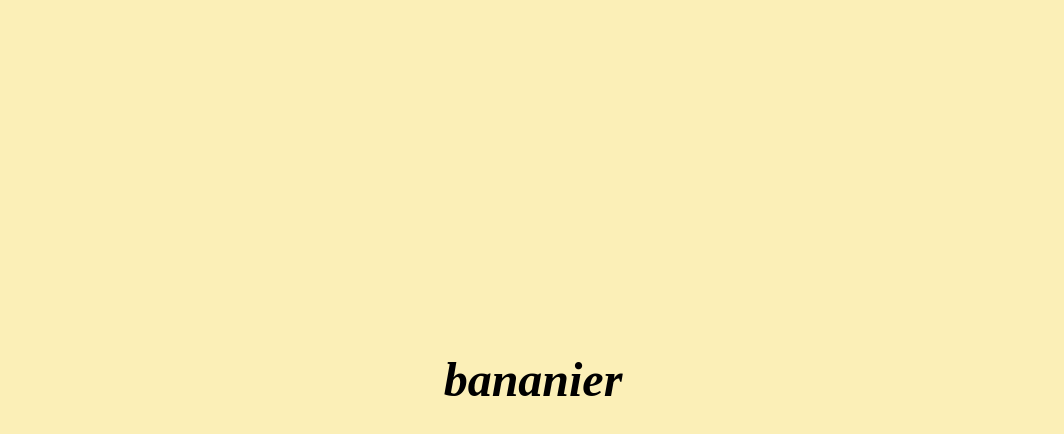
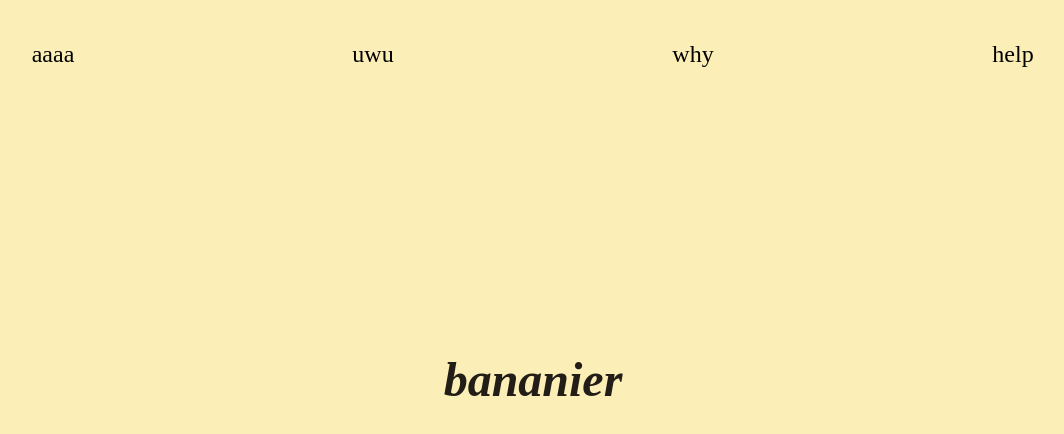
Before and after one commit to DVDTSB/bananier.science, a React (Create React App) app: page / in a window 1280 px wide. Shown: the top 434 px of the page, without its empty margins (107-1171 px from the left). Built offline with nearby package versions, Linux system fonts and the light colour scheme.

Commit message:
added epicness

```diff
--- a/src/App.js
+++ b/src/App.js
@@ -1,8 +1,22 @@
 function App() {
   return (
-    <div>
-      <h1 class="bananier"><i>bananier</i></h1>
+    <>
+    <table>
+      <tr class="navbar">
+        <td class="element">aaaa</td>
+        <td class="element">uwu</td>
+        <td class="element">why</td>
+        <td class="element">help</td>
+      </tr>
+    </table>
+    <div class="bananier">
+      <a onClick={()=>{
+        window.open("https://ro.wikipedia.org/wiki/Bananier", "_blank")
+      }}>
+        <h1><i>bananier</i></h1>
+      </a>
     </div>
+    </>
   );
 }
 
--- a/src/index.css
+++ b/src/index.css
@@ -1,12 +1,11 @@
 .bananier {
-  color : black;
   position: absolute;
   animation-name: bananierstart;
   animation-duration: 4s;
   opacity: 0;
   animation-delay: 1s;
   animation-fill-mode: forwards;
-  font-size: 300%;
+  font-size: 150%;
   right: 50%;
   transform-origin: center;
   -ms-transform: translateX(+50%);
@@ -16,6 +15,78 @@
   from {top: 0%; opacity: 0;}
   to {top: 40%; opacity: 1;}
 }
+
+.navbar{
+  right: 50%;
+}
+.element{
+  --stagger-delay:1s;
+}
+.element:nth-child(1){
+  left:12.5%;
+  position: absolute;
+  animation-name: elementstart;
+  animation-duration: 1s;
+  opacity: 0;
+  animation-fill-mode: forwards;
+  font-size: 150%;
+  transform-origin: center;
+  animation-delay : 1s;
+  -ms-transform: translateX(-50%);
+  transform: translateX(-50%);
+}
+.element:nth-child(2){
+  left:37.5%;
+  position: absolute;
+  animation-name: elementstart;
+  animation-duration: 1s;
+  opacity: 0;
+  animation-fill-mode: forwards;
+  font-size: 150%;
+  transform-origin: center;
+  animation-delay : 3s;
+  -ms-transform: translateX(-50%);
+  transform: translateX(-50%);
+}
+.element:nth-child(3){
+  left: 62.5%;
+  position: absolute;
+  animation-name: elementstart;
+  animation-duration: 1s;
+  opacity: 0;
+  animation-fill-mode: forwards;
+  font-size: 150%;
+  transform-origin: center;
+  animation-delay : 2s;
+  -ms-transform: translateX(-50%);
+  transform: translateX(-50%);
+}
+.element:nth-child(4){
+  left:87.5%;
+  position: absolute;
+  animation-name: elementstart;
+  animation-duration: 4s;
+  opacity: 0;
+  animation-fill-mode: forwards;
+  font-size: 150%;
+  transform-origin: center;
+  animation-delay : 3s;
+  -ms-transform: translateX(-50%);
+  transform: translateX(-50%);
+}
+@keyframes elementstart{
+  from {top: 0%; opacity: 0;}
+  to {top: 5%; opacity: 1;}
+}
+
+h1{
+  color : #221E17;
+}
+
+
+a:hover{
+  color: #423C2D;
+}
 body{
   background-color: #FBEFB7;
 }
```
